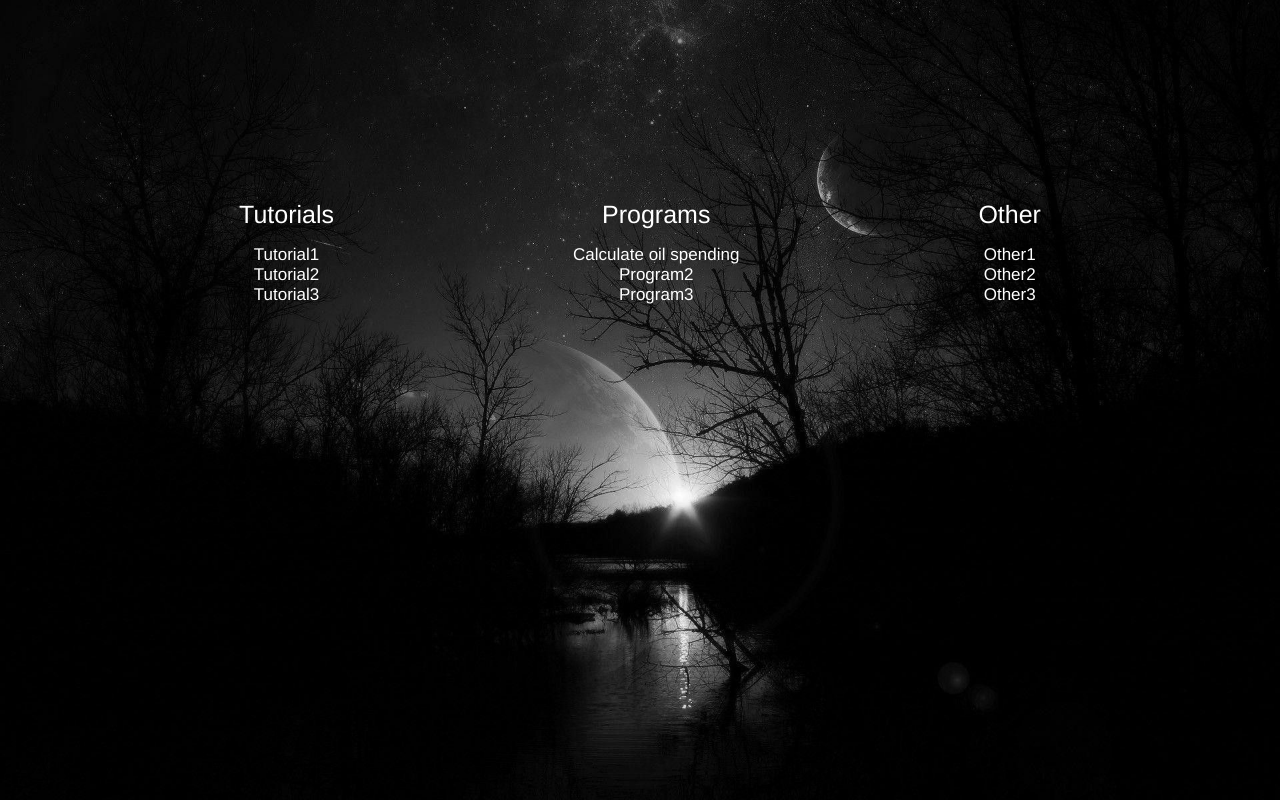
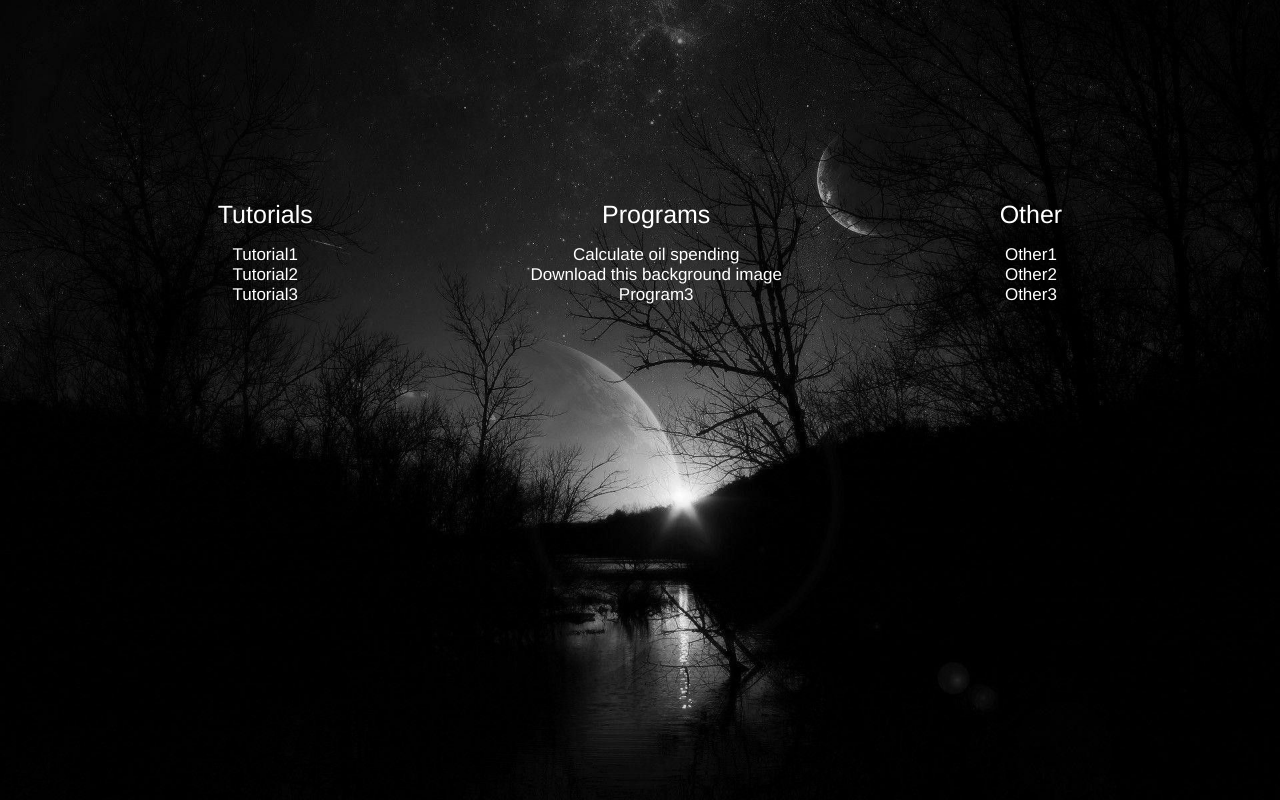
Before and after one commit to Kifaa/kifaa.github.io, a plain HTML site: page index.html in a window 1280 px wide. Drawn offline with Linux system fonts and the light colour scheme.

Commit message:
tested download file thing

```diff
--- a/index.html
+++ b/index.html
@@ -21,7 +21,7 @@
       <div class="categories">
         <div class="title">Programs</div>
         <div class="items"><a href="src/pages/oilcalculator.html">Calculate oil spending</a></div>
-        <div class="items">Program2</div>
+        <div class="items"><a href="src/images/bg_wallpaper_dark.jpg" download>Download this background image</a></div>
         <div class="items">Program3</div>
       </div>
 
```
